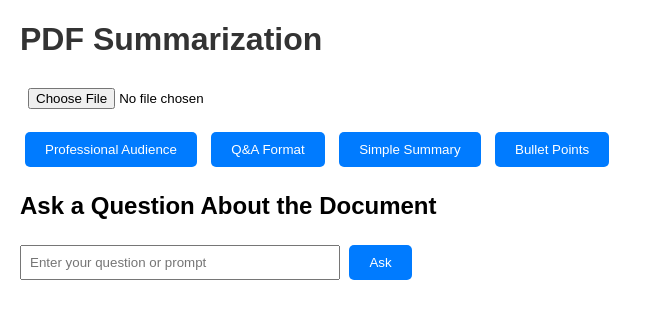
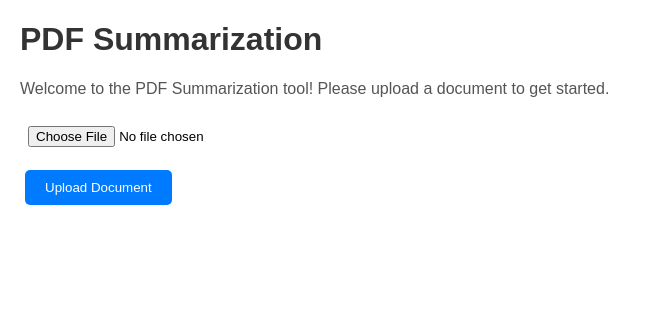
Before and after one commit to codeabuu/simplifydocs, a Django app: page /summarisation/ in a window 1280 px wide. Shown: the top 319 px of the page, without its empty margins (0-652 px from the left). Run offline with Django 4.2, Linux system fonts and the light colour scheme.

Commit message:
sep page for docs

```diff
--- a/simpai/templates/summarisation/index.html
+++ b/simpai/templates/summarisation/index.html
@@ -78,23 +78,49 @@
             color: #007BFF;
             display: none;  /* Hide the "Loading content" message initially */
         }
+        #introMessage {
+            margin-top: 20px;
+            color: #555;
+        }
+        #uploadSection {
+            margin-top: 20px;
+        }
+        #customPromptSection {
+            margin-top: 20px;
+            display: none;  /* Hide the custom prompt section initially */
+        }
     </style>
 </head>
 <body>
     <h1>PDF Summarization</h1>
-    <form id="uploadForm">
-        <input type="file" id="fileInput" name="file" accept=".pdf" required>
+
+    <!-- Introductory Message -->
+    <div id="introMessage">
+        <p>Welcome to the PDF Summarization tool! Please upload a document to get started.</p>
+    </div>
+
+    <!-- Upload Section -->
+    <div id="uploadSection">
+        <input type="file" id="fileInput" name="file" accept=".pdf,.doc,.docx,.xls,.xlsx" required>
         <br>
+        <button type="button" onclick="handleFileUpload()">Upload Document</button>
+    </div>
+
+    <!-- Custom Prompt Section -->
+    <div id="customPromptSection">
+        <h2>Ask a Question About the Document</h2>
+        <input type="text" id="customPrompt" placeholder="Enter your question or prompt">
+        <button type="button" onclick="askQuestion()">Ask</button>
+    </div>
+
+    <!-- Summarization Options (Only for PDF) -->
+    <div id="summarizationOptions" style="display: none;">
+        <h2>Summarization Options</h2>
         <button type="button" onclick="uploadFile('professional_audience')">Professional Audience</button>
         <button type="button" onclick="uploadFile('qa_format')">Q&A Format</button>
         <button type="button" onclick="uploadFile('simple_summary')">Simple Summary</button>
         <button type="button" onclick="uploadFile('bullet_points')">Bullet Points</button>
-    </form>
-
-    <!-- Custom Prompt Section -->
-    <h2>Ask a Question About the Document</h2>
-    <input type="text" id="customPrompt" placeholder="Enter your question or prompt">
-    <button type="button" onclick="askQuestion()">Ask</button>
+    </div>
 
     <!-- Loading Message and Progress Bar -->
     <div id="loading">Please wait, processing your request...</div>
@@ -107,26 +133,52 @@
     <div id="output"></div>
 
     <!-- Buttons for Custom Prompt Output -->
-    <button id="saveAsPDFButton" onclick="saveAsPDF()">Save as PDF</button>
-    <button id="previewPDFButton" onclick="previewPDF()">Preview as PDF</button>
-    <button id="cancelOutputButton" onclick="cancelOutput()">Cancel</button>
+    <button id="saveAsPDFButton" onclick="saveAsPDF()" style="display: none;">Save as PDF</button>
+    <button id="previewPDFButton" onclick="previewPDF()" style="display: none;">Preview as PDF</button>
+    <button id="cancelOutputButton" onclick="cancelOutput()" style="display: none;">Cancel</button>
 
     <!-- PDF Previews -->
     <iframe id="pdfPreview" src="" frameborder="0"></iframe>
     <iframe id="customPromptPDFPreview" src="" frameborder="0"></iframe>
 
     <!-- Download Button -->
-    <button id="downloadButton" onclick="downloadPDF()">Download Summary</button>
+    <button id="downloadButton" onclick="downloadPDF()" style="display: none;">Download Summary</button>
 
     <script>
         let pdfUrl = null;
         let customPromptResponse = null;
 
+        function handleFileUpload() {
+            const fileInput = document.getElementById('fileInput');
+            const file = fileInput.files[0];
+
+            if (!file) {
+                alert("Please select a document.");
+                return;
+            }
+
+            // Show the custom prompt section for all file types
+            document.getElementById('customPromptSection').style.display = 'block';
+
+            // Check if the file is a PDF
+            if (file.type === "application/pdf") {
+                // Show summarization options for PDF files
+                document.getElementById('summarizationOptions').style.display = 'block';
+            } else {
+                // Hide summarization options for non-PDF files
+                document.getElementById('summarizationOptions').style.display = 'none';
+            }
+
+            // Hide the introductory message and upload section
+            document.getElementById('introMessage').style.display = 'none';
+            document.getElementById('uploadSection').style.display = 'none';
+        }
+
         async function uploadFile(promptKey) {
             const fileInput = document.getElementById('fileInput');
             const file = fileInput.files[0];
             if (!file) {
-                alert("Please select a PDF file.");
+                alert("Please select a document.");
                 return;
             }
 
@@ -201,7 +253,7 @@
             const fileInput = document.getElementById('fileInput');
             const file = fileInput.files[0];
             if (!file) {
-                alert("Please select a PDF file.");
+                alert("Please select a document.");
                 return;
             }
 
```
Also changed, not shown: simpai/db.sqlite3, 4 other files.
